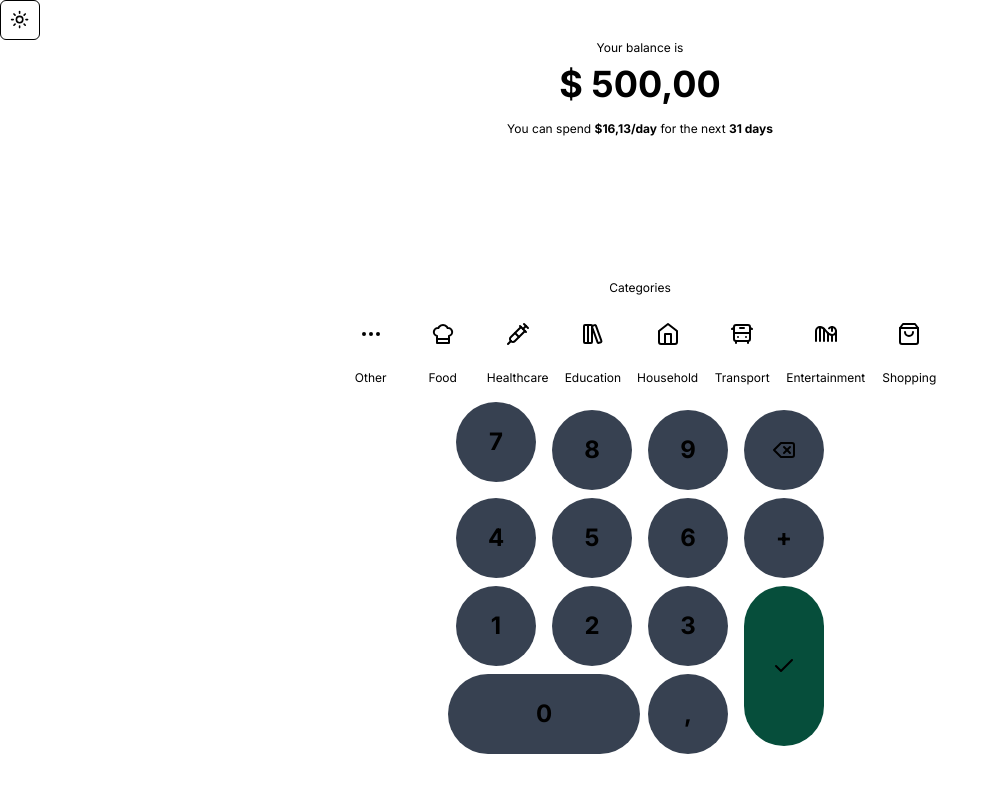
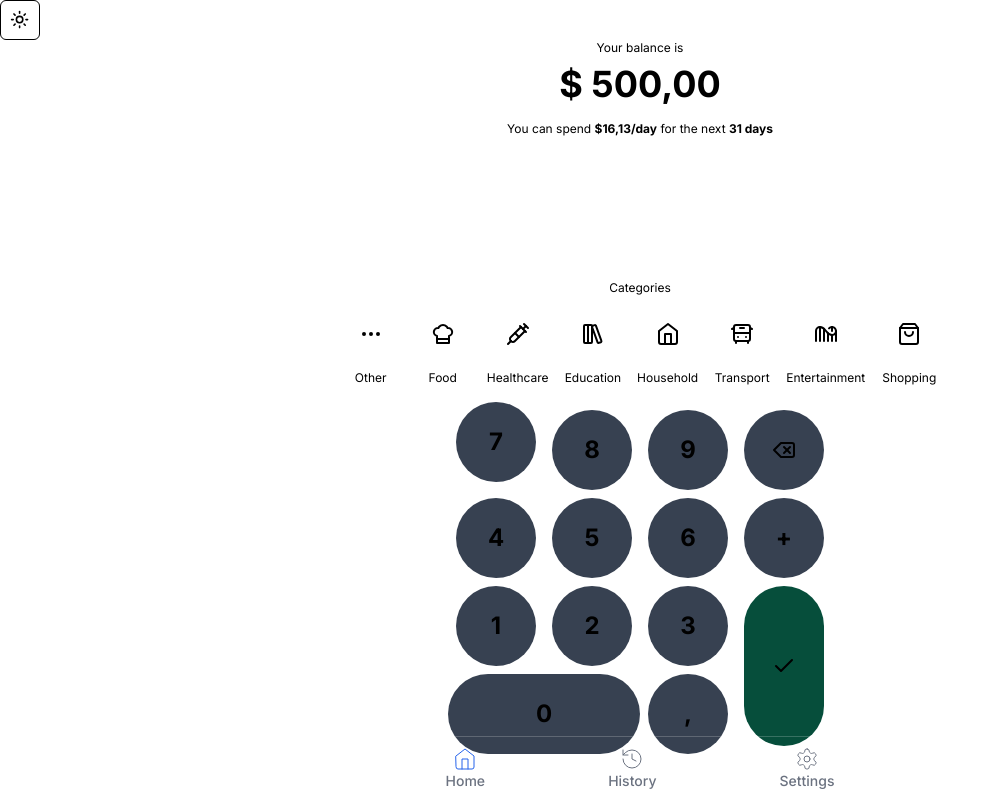
Before and after one commit to VinewZ/Finans, a Next.js app: page / in a window 1280 px wide. Shown: the whole page, without its empty margins (0-999 px from the left). Built offline with nearby package versions, Linux system fonts and the light colour scheme.

Commit message:
Feat: create navbar

```diff
--- a/package.json
+++ b/package.json
@@ -10,6 +10,7 @@
   },
   "dependencies": {
     "@radix-ui/react-dropdown-menu": "^2.0.6",
+    "@radix-ui/react-navigation-menu": "^1.1.4",
     "@radix-ui/react-scroll-area": "^1.0.5",
     "@radix-ui/react-slot": "^1.0.2",
     "class-variance-authority": "^0.7.0",
--- /dev/null
+++ b/src/app/history/page.tsx
@@ -0,0 +1,5 @@
+import { NavigationMenu } from '@/components/NavigationMenu'
+
+export default function History() {
+  return <NavigationMenu />
+}
--- a/src/app/page.tsx
+++ b/src/app/page.tsx
@@ -4,6 +4,7 @@ import { TransactionNameInput } from '@/components/TransactionNameInput'
 import { Header } from '@/components/Header'
 import { NumPad } from '@/components/NumPad'
 import { ThemeSwitcher } from '@/components/ThemeSwitcher'
+import { NavigationMenu } from '@/components/NavigationMenu'
 
 export default function Home() {
   return (
@@ -14,6 +15,7 @@ export default function Home() {
       <TransactionNameInput />
       <CategorySelector />
       <NumPad />
+      <NavigationMenu />
     </main>
   )
 }
--- /dev/null
+++ b/src/components/NavigationMenu/index.tsx
@@ -0,0 +1,63 @@
+'use client'
+import { History, Home, Settings } from 'lucide-react'
+import Link from 'next/link'
+import { usePathname } from 'next/navigation'
+
+export function NavigationMenu() {
+  const pathname = usePathname()
+
+  return (
+    <div className="fixed bottom-0 left-0 z-50 h-16 w-full border-t border-white/20 bg-background">
+      <div className="mx-auto grid h-full max-w-lg grid-flow-col font-medium">
+        <Link
+          href="/"
+          className={`
+            ${
+              pathname === '/'
+                ? 'text-blue-600 dark:text-blue-500'
+                : 'text-gray-500 dark:text-gray-400'
+            }
+            inline-flex flex-col items-center justify-center
+          `}
+        >
+          <Home strokeWidth={1} />
+          <span className="text-sm text-gray-500 group-hover:text-blue-600 dark:text-gray-400 dark:group-hover:text-blue-500">
+            Home
+          </span>
+        </Link>
+        <Link
+          href="/history"
+          className={`
+            ${
+              pathname === '/history'
+                ? 'text-blue-600 dark:text-blue-500'
+                : 'text-gray-500 dark:text-gray-400'
+            }
+            inline-flex flex-col items-center justify-center
+          `}
+        >
+          <History strokeWidth={1} />
+          <span className="text-sm text-gray-500 group-hover:text-blue-600 dark:text-gray-400 dark:group-hover:text-blue-500">
+            History
+          </span>
+        </Link>
+        <Link
+          href="/settings"
+          className={`
+            ${
+              pathname === '/settings'
+                ? 'text-blue-600 dark:text-blue-500'
+                : 'text-gray-500 dark:text-gray-400'
+            }
+            inline-flex flex-col items-center justify-center
+          `}
+        >
+          <Settings strokeWidth={1} />
+          <span className="text-sm text-gray-500 group-hover:text-blue-600 dark:text-gray-400 dark:group-hover:text-blue-500">
+            Settings
+          </span>
+        </Link>
+      </div>
+    </div>
+  )
+}
```
Also changed, not shown: 1 other file (tests, documents, lock files or other folders).
